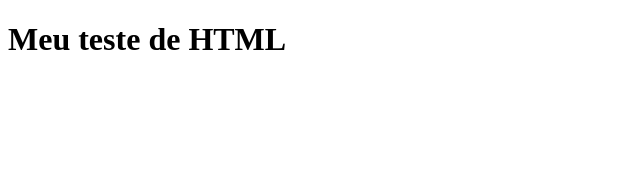
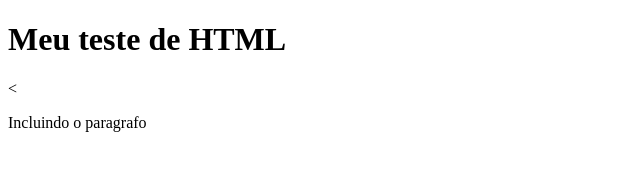
Before and after one commit to tiagocroque/testehtml, a plain HTML site: page index.html in a window 1280 px wide. Shown: the whole page, without its empty margins (0-640 px from the left). Drawn offline with Linux system fonts and the light colour scheme.

Commit message:
Adicionando paragrafo

```diff
--- a/index.html
+++ b/index.html
@@ -6,5 +6,6 @@
   </head>
   <body>
     <h1>Meu teste de HTML</h1>
+    <<p>Incluindo o paragrafo</p>
   </body>
 </html>
```
